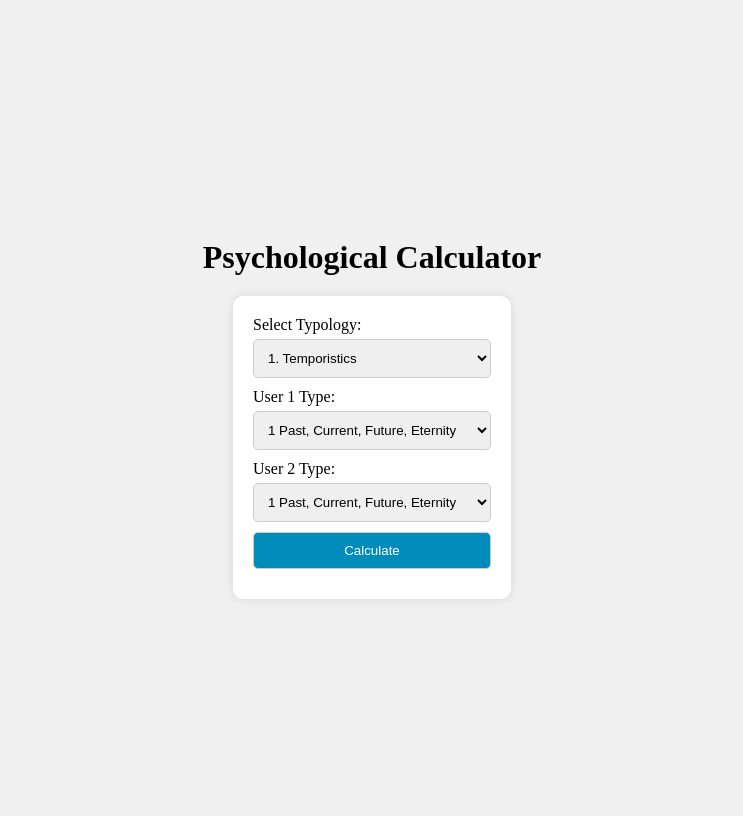
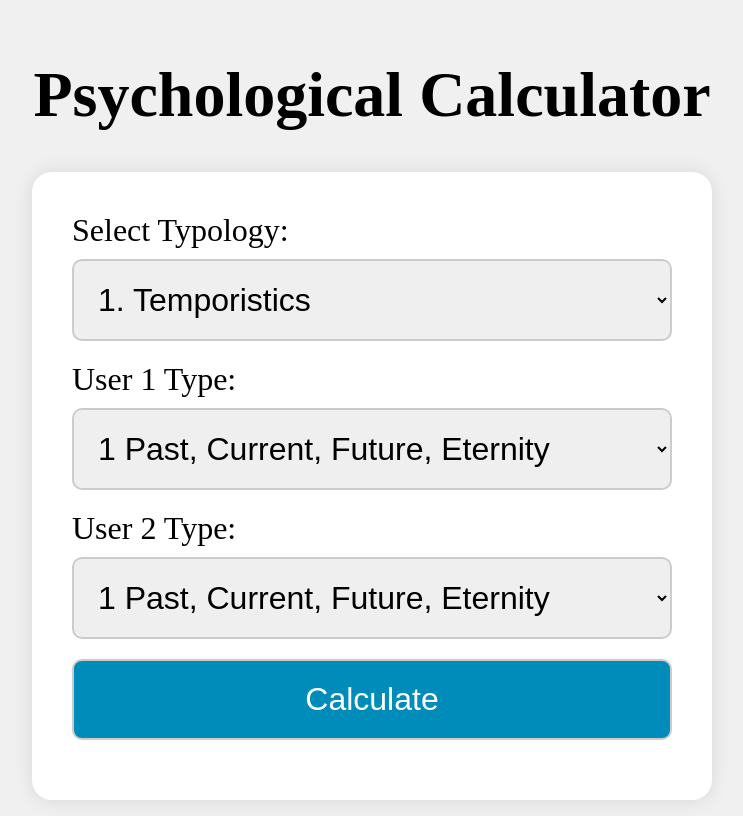
Before and after one commit to psycalc/temporistics_matching_algorithm, a Flask app: page / in a window 1280 px wide. Shown: the whole page, without its empty margins (268-1011 px from the left). Run offline with Flask 2, Linux system fonts and the light colour scheme.

Commit message:
doubled size

```diff
--- a/app/templates/index.html
+++ b/app/templates/index.html
@@ -10,26 +10,29 @@
             justify-content: center;
             height: 100vh;
             background-color: #f0f0f0;
+            font-size: 2em; /* Double the font size */
         }
         h1 {
-            margin-bottom: 20px;
+            margin-bottom: 40px; /* Double the margin */
         }
         form {
             background-color: #ffffff;
-            padding: 20px;
-            border-radius: 10px;
-            box-shadow: 0 0 10px rgba(0,0,0,0.1);
+            padding: 40px; /* Double the padding */
+            border-radius: 20px; /* Double the border radius */
+            box-shadow: 0 0 20px rgba(0,0,0,0.1); /* Double the box shadow */
+            width: 600px; /* Adjusted width for form to fit content */
         }
         label {
             display: block;
-            margin-bottom: 5px;
+            margin-bottom: 10px; /* Double the margin */
         }
         input, select {
             width: 100%;
-            padding: 10px;
-            margin-bottom: 10px;
-            border: 1px solid #ccc;
-            border-radius: 5px;
+            padding: 20px; /* Double the padding */
+            margin-bottom: 20px; /* Double the margin */
+            border: 2px solid #ccc; /* Double the border width */
+            border-radius: 10px; /* Double the border radius */
+            font-size: 1em; /* Keep the font size consistent with the body */
         }
         input[type="submit"] {
             background-color: #008CBA;
```
